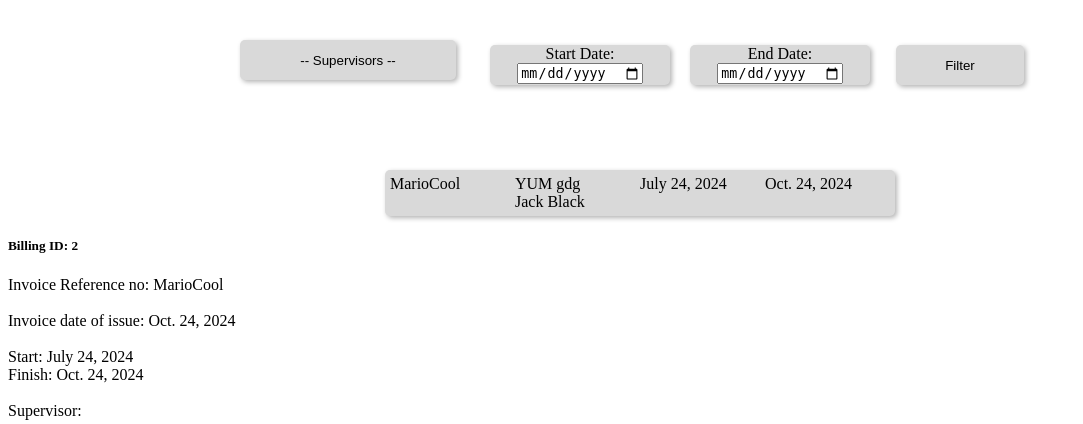
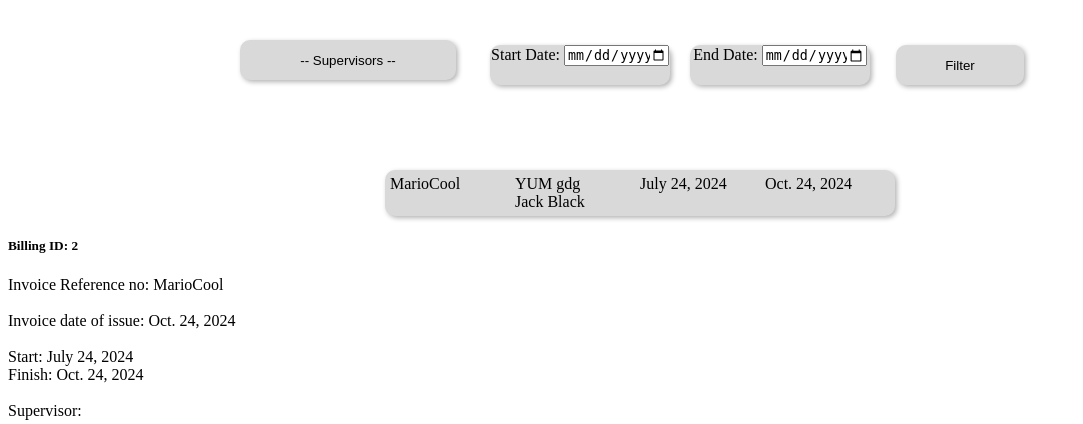
Before and after one commit to DragonizerX/CS3028-GroupAssignment-Kilo, a Django app: page /MCalendar/billing/ in a window 1280 px wide. Shown: the top 424 px of the page, without its empty margins (0-1083 px from the left). Run offline with Django 5.2, Linux system fonts and the light colour scheme; data comes from the database, SQL or seed files in the repository.

Commit message:
Last with Oli's code

```diff
--- a/MHBook/MCalendar/forms.py
+++ b/MHBook/MCalendar/forms.py
@@ -43,10 +43,3 @@ class EventForm(forms.ModelForm):
             'equipment': forms.Select(attrs={'class': 'form-control'})
 
         }
-
-
-class DateInput(forms.DateInput):
-    input_type = 'date'
-
-class FiltersDateInput(forms.Form):
-    my_date_field = forms.DateField(widget=DateInput)
--- a/MHBook/MCalendar/templates/billing.html
+++ b/MHBook/MCalendar/templates/billing.html
@@ -40,6 +40,7 @@
 
         function displaySupervisors() {
             // displays the checkboxes for supervisors
+            event.preventDefault();
             let dropdown = document.getElementById('supervisorDropdown');
             let computedStyle = window.getComputedStyle(dropdown).display;
             if (computedStyle === 'none') {
@@ -79,7 +80,7 @@
 
         .supervisorSearch {
             box-shadow: 2px 2px 5px hsl(265 0% 70%);
-            border-radius: 5px;
+            border-radius: 10px;
             height: 40px;
             margin: auto;
             background-color: hsl(0 0 85%);
@@ -107,7 +108,7 @@
 
         .dates {
             box-shadow: 2px 2px 5px hsl(265 0% 70%);
-            border-radius: 5px;
+            border-radius: 10px;
             text-align: center;
             height: 40px;
             width: 90%;
@@ -117,7 +118,7 @@
 
         #filter {
             box-shadow: 2px 2px 5px hsl(265 0% 70%);
-            border-radius: 5px;
+            border-radius: 10px;
             height: 40px;
             margin: auto;
             background-color: hsl(0 0 85%);
@@ -129,7 +130,7 @@
 
         .billingLabel {
             box-shadow: 2px 2px 5px hsl(265 0% 70%);
-            border-radius: 5px;
+            border-radius: 10px;
             margin: 20px auto;
             background-color: hsl(0 0 85%);
             border: none;
@@ -143,7 +144,7 @@
 
         .billingDropdown {
             margin: auto;
-            border-radius: 5px;
+            border-radius: 10px;
             display: grid;
             display: none;
             width: 70%;
@@ -158,32 +159,32 @@
 
 <body>
 
+    <form method="GET">
         <div id="navBar">
             <div>
+                <!-- Supervisor selection -->
                 <button class="supervisorSearch" onclick="displaySupervisors()">-- Supervisors --</button>
                     <div id="supervisorDropdown">
-                <div>
-                    <input type="checkbox" id="All" checked>
-                    <label for="All">All</label>
-                </div>
                         {% for sup in supervisor %}
                             <div>
-                        <input type="checkbox" id="{{ sup.id }}" value="{{ sup.id }}">
+                                <input type="checkbox" id="{{ sup.id }}" name="sup{{ sup.id }}" value="{{ sup.id }}">
                                 <label for="{{ sup.id }}">{{ sup.first_name }} {{ sup.last_name }}</label>
                             </div>
                         {% endfor %}
                     </div>
             </div>
+            <!-- Date inputs -->
             <div class="dates">
                 Start Date:
-            <div>{{ FiltersDateInput.my_date_field }}</div>
+                <input type="date" style="max-width:100px;" name="st" value="">
             </div>
             <div class="dates">
                 End Date:
-            <div>{{ FiltersDateInput.my_date_field }}</div>
+                <input type="date" style="max-width:100px;" name="en" value="">
             </div>
-        <button id="filter" onclick="filter"> Filter </button>
+            <input type="submit" id="filter" onclick="filter" value="Filter">
         </div>
+    </form>
 
     <!-- Konrad's Billing -->
     {% for x in billing %}
--- a/MHBook/MCalendar/views.py
+++ b/MHBook/MCalendar/views.py
@@ -10,7 +10,7 @@ from django.template import loader
 from django.contrib.admin.views.decorators import staff_member_required
 
 from .models import Bookings, AccountRequest, Users, Event, Billing, Equipment, Supervisor
-from .forms import CreateUserForm, UpdateUserForm, ChangePasswordForm, FiltersDateInput
+from .forms import CreateUserForm, UpdateUserForm, ChangePasswordForm
 # Create your views here.b
 
 def loginPage(request):
@@ -243,7 +243,6 @@ def AdminCalendarView(request):
 def billing(request):
     billing = Billing.objects.all()
     equipment = Equipment.objects.all()
-    filtersForm = FiltersDateInput()
 
     filterBooking = []
     supervisors = Supervisor.objects.all()
@@ -256,7 +255,6 @@ def billing(request):
         'billing': billing,
         'equipment': equipment,
         'filterBooking': filterBooking,
-        'FiltersDateInput': filtersForm,
         'supervisor': supervisors,
     }
     return HttpResponse(template.render(context, request))
```
Lines whose indentation alone changed are shown as unchanged.
